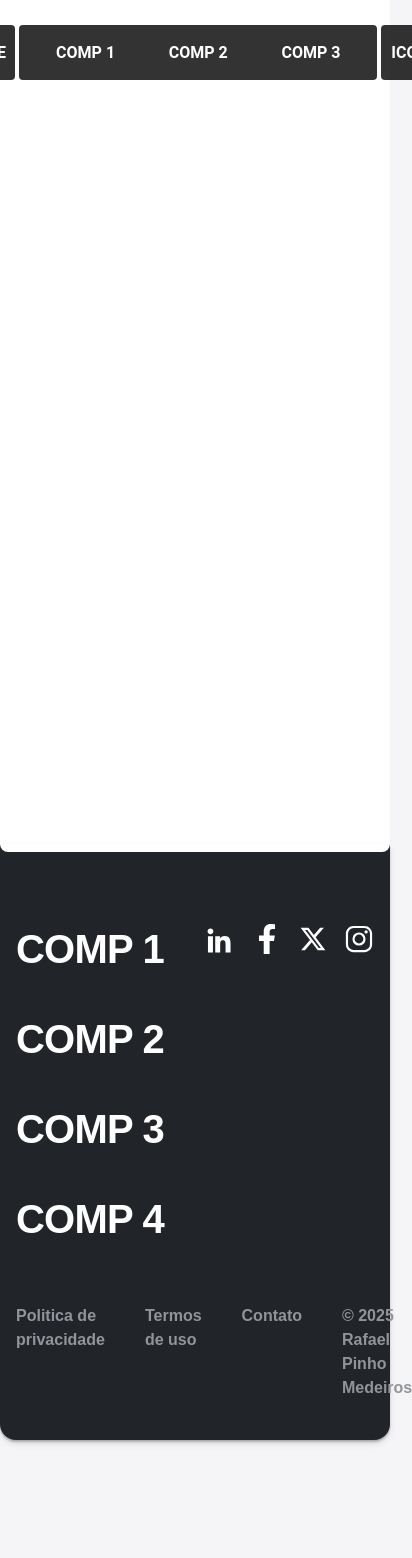
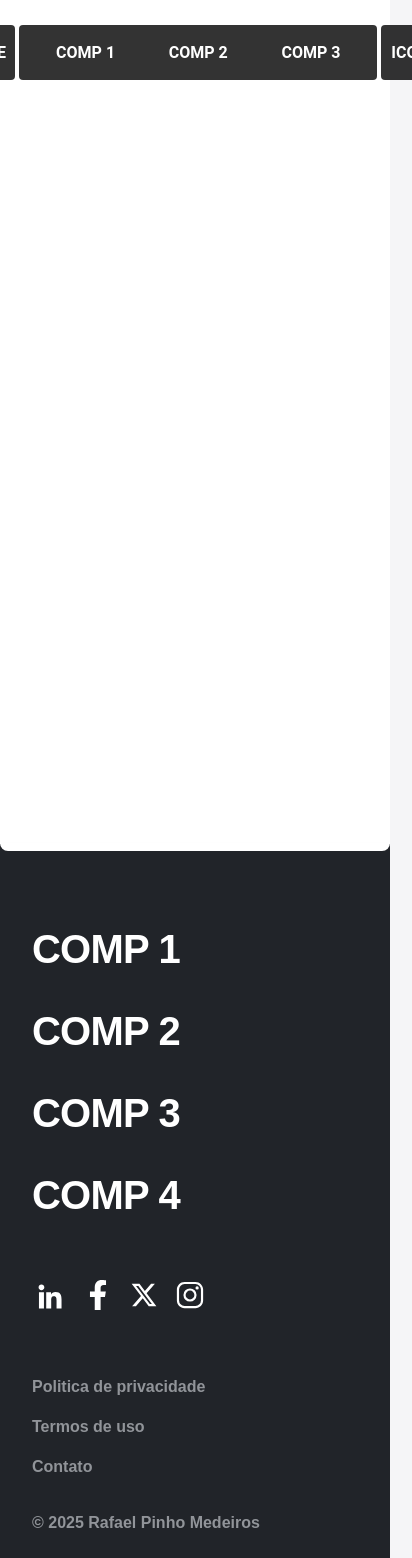
Before and after one commit to rafaelpm0/portifolio, a Next.js app: page / in a window 390 px wide. Shown: the top 1558 px of the page, 412 px wide, since content can reach past the window. Built offline with nearby package versions, Linux system fonts and the light colour scheme.

Commit message:
ajuste de responsividade no footer

```diff
--- a/src/components/Footer/Footer.tsx
+++ b/src/components/Footer/Footer.tsx
@@ -11,13 +11,13 @@ function Footer() {
   return (
     <footer className="w-[100%] max-w-[90rem] mb-[120px] ">
       <main
-        className="bg-[#212429]  max-w-[90rem]  rounded-b-[16px] flex flex-col items-center pb-[40px] pt-[80px] relative
+        className="bg-[#212429]  max-w-[90rem]  rounded-b-[16px] flex flex-col items-center pb-[40px] px-[2rem] pt-[80px] relative
        shadow-[0_2.5px_2px_0_rgba(0,0,0,0.06),0_1px_0_0_rgba(0,0,0,0.05),0_2px_2px_0_rgba(0,0,0,0.15),0_4px_6px_0_rgba(0,0,0,0.1)]"
       >
-        <div className="w-[100%] max-w-[90rem] bg-[#fff] rounded-b-[16px] h-[8px] absolute inset-0"></div>
-        <div className="flex flex-row  w-full max-w-[1240px] justify-between  pl-[1rem] pr-[1rem]  pb-[60px]">
+        <div className="w-[100%] max-w-[90rem] bg-[#fff] rounded-b-[16px] h-[8px] absolute inset-0 top-[-1px]"></div>
+        <div className="flex flex-col gap-[60px]  w-full max-w-[1240px] justify-between pb-[60px] sm:flex-row sm:gap-0">
           <div className="flex">
-            <div className={`flex flex-col gap-[40px] ${footerPages} `}>
+            <div className={`flex flex-col gap-[32px] ${footerPages} `}>
               <p className="hover:text-[#ff4c00]">COMP 1</p>
               <p className="hover:text-[#ff4c00]">COMP 2</p>
               <p className="hover:text-[#ff4c00]">COMP 3</p>
@@ -31,11 +31,11 @@ function Footer() {
             <IoLogoInstagram size={30} className="cursor-pointer  text-[#fff] hover:text-[#ff4c00]" />
           </div>
         </div>
-        <div className="w-full pl-[1rem] pd-[1rem] flex flex-row text-[#919499] font-[Untitled Sans] gap-[40px] max-w-[1240px] font-[700]">
+        <div className="w-full pd-[1rem] flex flex-col md:flex-row gap-[16px] md:gap-[40px]  text-[#919499] font-[Untitled Sans] max-w-[1240px] font-[700]">
           <p className="hover:text-[#ff4c00]">Politica de privacidade</p>
           <p className="hover:text-[#ff4c00]">Termos de uso</p>
           <p className="hover:text-[#ff4c00]">Contato</p>
-          <p className="ml-[auto] hover:text-[#ff4c00]">© 2025 Rafael Pinho Medeiros</p>
+          <p className="mt-[1rem] md:mt-0 md:ml-[auto] hover:text-[#ff4c00]">© 2025 Rafael Pinho Medeiros</p>
         </div>
       </main>
     </footer>
@@ -44,4 +44,4 @@ function Footer() {
 
 export default Footer;
 
-const footerPages = "w-max cursor-pointer text-[#fff] font-[Untitled Sans] text-[40px] font-[700] leading-[125%] tracking-[-0.8px]";
+const footerPages = "w-max cursor-pointer text-[32px] sm:text-[40px] text-[#fff] font-[Untitled Sans] text-[40px] font-[700] leading-[125%] tracking-[-0.8px]";
--- /dev/null
+++ b/src/components/HideCard/HideCard.tsx
@@ -0,0 +1,26 @@
+import React from 'react'
+import styles from './styles.module.css'
+
+type Props = {
+    title?: string
+    children?: React.ReactNode
+}
+
+function HideCard(Props: Props) {
+
+    const { title, children } = Props;
+
+    return (
+    <div className='hide-card-container'>
+      <div className={styles.title_container}>
+        <h1 className='hide-card-title'>{title}</h1>
+        <div className='hide-card-line'></div>
+      </div>
+      <div className={styles.modal}>
+        {children}
+      </div>
+    </div>
+  )
+}
+
+export default HideCard
--- /dev/null
+++ b/src/components/HideCard/styles.module.css
@@ -0,0 +1,18 @@
+.modal{
+   display: none;
+    z-index: 1;
+    position: fixed;
+    top: 0;
+    left: 0;
+    background-color: blue;
+    width: 100%;
+    height: 200px;
+    height: 535px;
+}
+.modal:hover{
+    display: block;
+}
+
+.title_container:hover + .modal {
+  display: block;
+}
```
